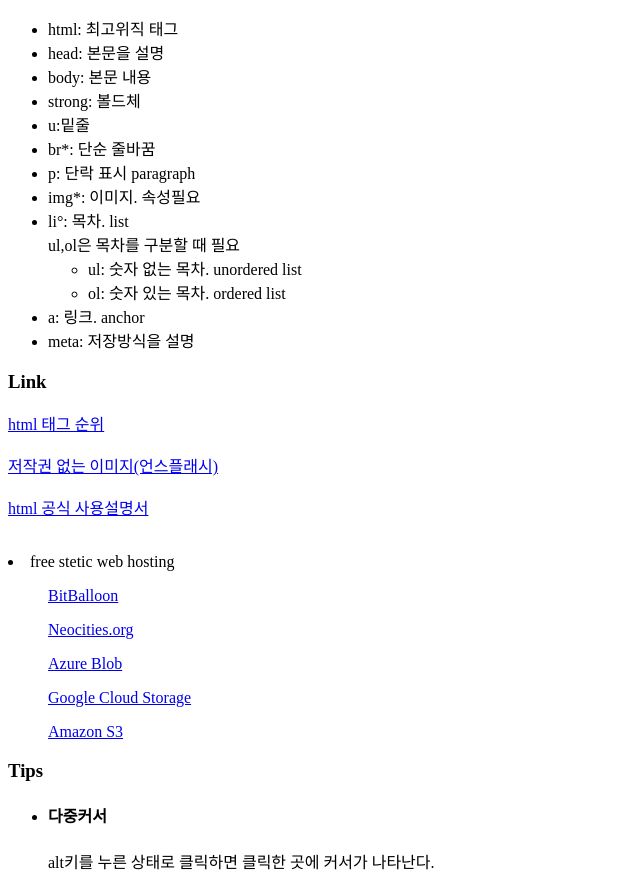
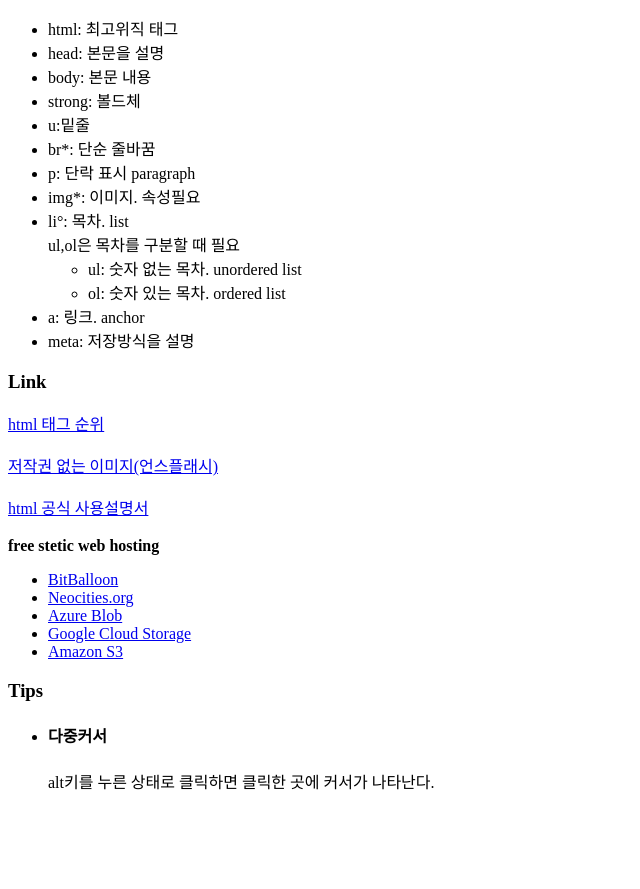
Before and after one commit to eco036/html-css-javascript, a plain HTML site: page 1.html.html in a window 1280 px wide. Shown: the part 163-1052 px from the top of the page, without its empty margins (0-640 px from the left). After the commit the page ends 972 px from the top, so only its background shows below. Drawn offline with Linux system fonts and the light colour scheme.

Commit message:
Update 1.html.html

```diff
--- a/1.html.html
+++ b/1.html.html
@@ -43,13 +43,14 @@
             <br><br>
             <a href="https://www.w3.org/TR/2011/WD-html5-20110405/" target="_blank">html 공식 사용설명서</a>
             <br><br>
-            <li>free stetic web hosting
-                <ul><a href = "https://bitballoon.com">BitBalloon</a></ul>
-                <ul><a href = "https://neocities.org">Neocities.org</a></ul>
-                <ul><a href = "https://azure.microsoft.com/en-us/services/storage/blobs/">Azure Blob</a></ul>
-                <ul><a href = "https://cloud.google.com/storage">Google Cloud Storage</a></ul>
-                <ul><a href = "http://aws.amazon.com/s3">Amazon S3</a></ul>
-            </li>
+            <strong>free stetic web hosting</strong>
+            <ul>
+                <li><a href = "https://bitballoon.com">BitBalloon</a></li>
+                <li><a href = "https://neocities.org">Neocities.org</a></li>
+                <li><a href = "https://azure.microsoft.com/en-us/services/storage/blobs/">Azure Blob</a></li>
+                <li><a href = "https://cloud.google.com/storage">Google Cloud Storage</a></li>
+                <li><a href = "http://aws.amazon.com/s3">Amazon S3</a></li>
+            </ul>
         </p>
 
         <!--팁-->
```
